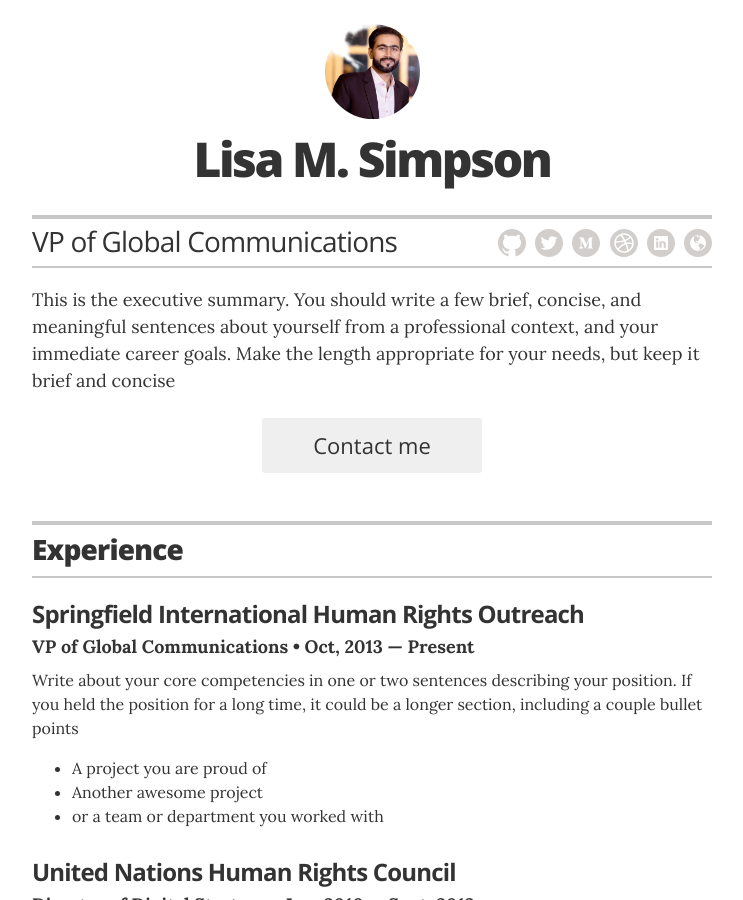
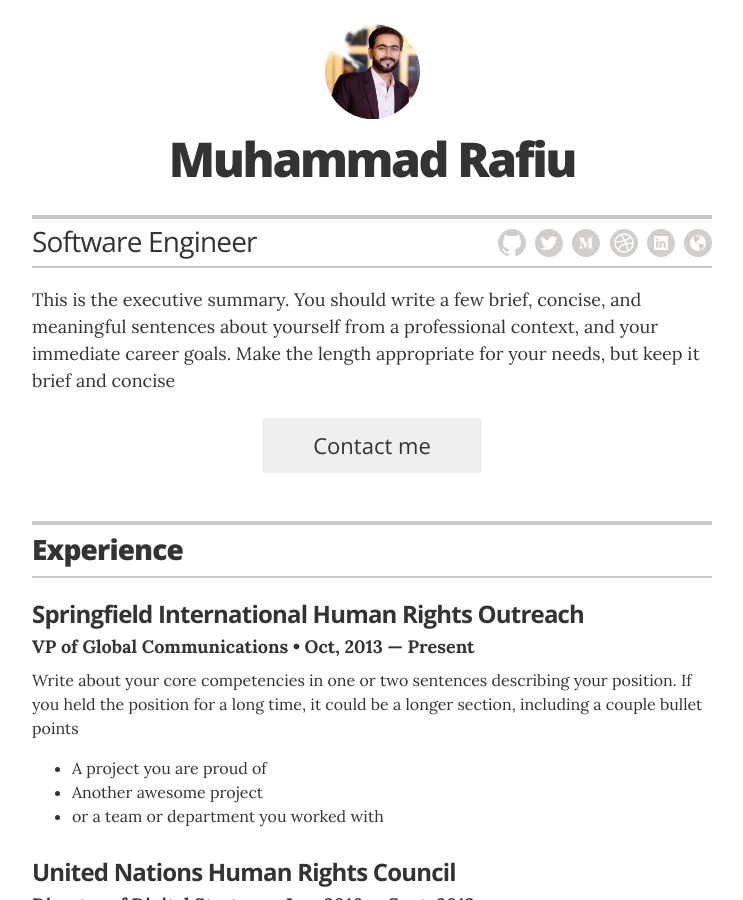
Before and after one commit to Muhammad-RAFAY/resume, a Jekyll site: the page built from index.html, in a window 1280 px wide and 900 px high. Shown: the whole window, without its empty margins (268-1011 px from the left). Built offline with Jekyll 4.4.1, drawn with Linux system fonts in a browser that asks for light colours.

Commit message:
update_config

```diff
--- a/_config.yml
+++ b/_config.yml
@@ -10,8 +10,8 @@ sass:
 
 # Resume settings
 resume_avatar:                  "true"
-resume_name:                    "Lisa M. Simpson"
-resume_title:                   "VP of Global Communications"
+resume_name:                    "Muhammad Rafiu"
+resume_title:                   "Software Engineer"
 
 # used for the contact button in _layouts/resume.html
 resume_contact_email:           "lisasimpson@youremailaddress.com"
```
